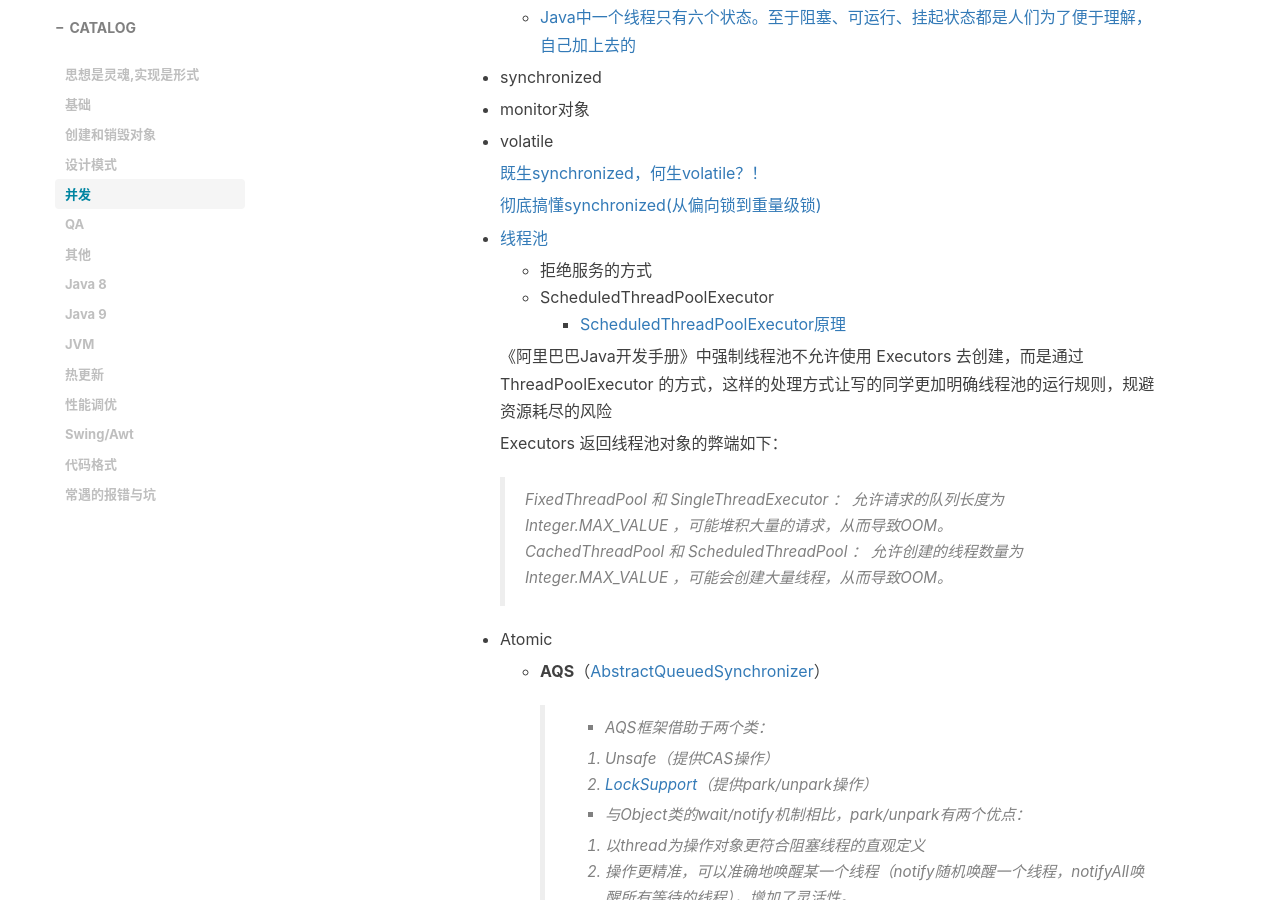
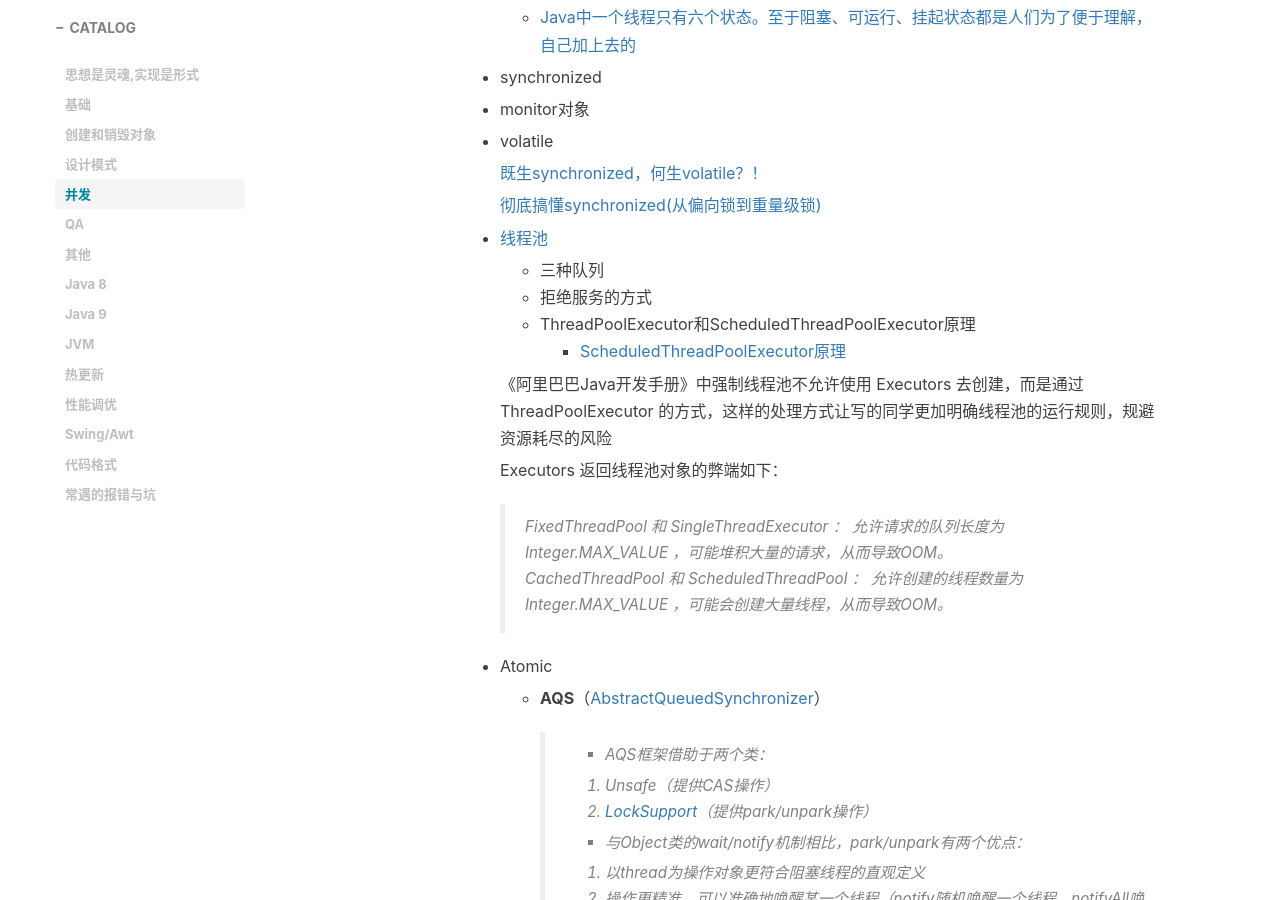
Before and after one commit to Ariescat/blog, a Jekyll site: the page built from docs/Java.md, in a window 1280 px wide and 900 px high, scrolled down 3578 px. Built offline with Jekyll 4.4.1, drawn with Linux system fonts in a browser that asks for light colours; nearby versions of some CDN libraries; comment, search, counter and statistics services are not loaded.

Commit message:
线程池原理/三种队列

```diff
--- a/docs/Java.md
+++ b/docs/Java.md
@@ -156,8 +156,9 @@ catalog: true
 
 - [线程池](http://novoland.github.io/%E5%B9%B6%E5%8F%91/2014/07/26/Executor%20%E4%B9%8B%20%E7%BA%BF%E7%A8%8B%E6%B1%A0%E5%8F%8A%E5%AE%9A%E6%97%B6%E5%99%A8.html)
 
+  - 三种队列
   - 拒绝服务的方式
-  - ScheduledThreadPoolExecutor
+  - ThreadPoolExecutor和ScheduledThreadPoolExecutor原理
     - [ScheduledThreadPoolExecutor原理](https://blog.csdn.net/luanmousheng/article/details/77816412)
 
   《阿里巴巴Java开发手册》中强制线程池不允许使用 Executors 去创建，而是通过 ThreadPoolExecutor 的方式，这样的处理方式让写的同学更加明确线程池的运行规则，规避资源耗尽的风险
```
